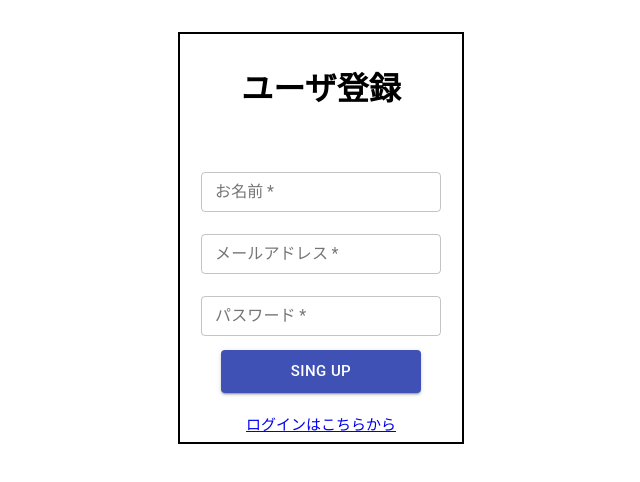
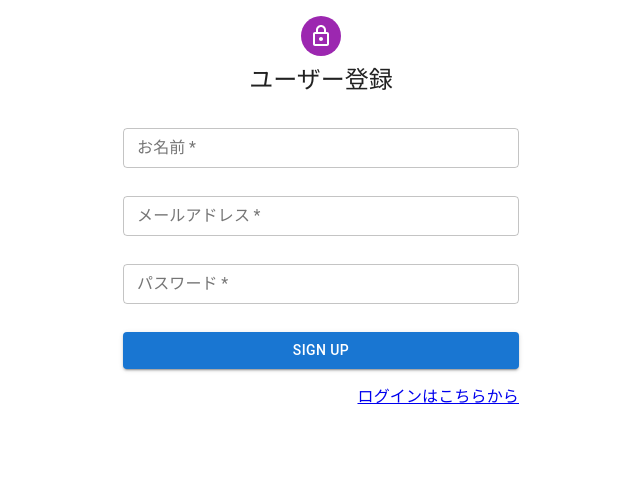
Before and after one commit to yukisakiyama2408/techtrain-react-mission1, a React (Create React App) app: page /signup in a window 1280 px wide. Shown: the top 482 px of the page, without its empty margins (319-959 px from the left). Built offline with nearby package versions, Linux system fonts and the light colour scheme.

Commit message:
update
ユーザー登録画面のUIを編集

```diff
--- a/src/Users/Signup.tsx
+++ b/src/Users/Signup.tsx
@@ -5,7 +5,18 @@
 import { Box } from "@material-ui/core";
 import { TextField } from "@material-ui/core";
 import { Controller } from "react-hook-form";
-import { Button } from "@material-ui/core";
+import Button from "@mui/material/Button";
+import Avatar from "@mui/material/Avatar";
+import CssBaseline from "@mui/material/CssBaseline";
+import FormControlLabel from "@mui/material/FormControlLabel";
+import Checkbox from "@mui/material/Checkbox";
+import Grid from "@mui/material/Grid";
+import LockOutlinedIcon from "@mui/icons-material/LockOutlined";
+import Typography from "@mui/material/Typography";
+import Container from "@mui/material/Container";
+import { createTheme, ThemeProvider } from "@mui/material/styles";
+
+const theme = createTheme();
 
 const Signup = () => {
   const navigate = useNavigate();
@@ -43,7 +54,144 @@
 
   return (
     <div className="signup">
-      <div className="signup-box">
+      <ThemeProvider theme={theme}>
+        <Container component="main" maxWidth="xs">
+          <CssBaseline />
+          <Box
+            sx={{
+              marginTop: 8,
+              display: "flex",
+              flexDirection: "column",
+              alignItems: "center",
+            }}
+          >
+            <Avatar sx={{ m: 1, bgcolor: "secondary.main" }}>
+              <LockOutlinedIcon />
+            </Avatar>
+            <Typography component="h1" variant="h5">
+              ユーザー登録
+            </Typography>
+            <Box
+              component="form"
+              onSubmit={handleSubmit(onSubmit)}
+              sx={{ mt: 3 }}
+            >
+              <Grid container spacing={2}>
+                <Grid item xs={12}>
+                  <Controller
+                    name="name"
+                    control={control}
+                    rules={{
+                      required: "入力必須ですよ！",
+                      maxLength: {
+                        value: 30,
+                        message: "30文字以下で入力してくださいね！",
+                      },
+                    }}
+                    render={({
+                      field: { onBlur, onChange, value },
+                      fieldState: { error },
+                    }) => (
+                      <TextField
+                        label="お名前"
+                        required
+                        fullWidth
+                        id="fullName"
+                        value={value}
+                        variant="outlined"
+                        margin="dense"
+                        onChange={onChange}
+                        onBlur={onBlur}
+                        error={Boolean(error)}
+                        helperText={error?.message}
+                      />
+                    )}
+                  />
+                </Grid>
+
+                <Grid item xs={12}>
+                  <Controller
+                    name="email"
+                    control={control}
+                    rules={{
+                      required: "入力必須ですよ！",
+                      maxLength: {
+                        value: 30,
+                        message: "30文字以下で入力してくださいね！",
+                      },
+                    }}
+                    render={({
+                      field: { onBlur, onChange, value },
+                      fieldState: { error },
+                    }) => (
+                      <TextField
+                        label="メールアドレス"
+                        fullWidth
+                        required
+                        value={value}
+                        variant="outlined"
+                        margin="dense"
+                        onChange={onChange}
+                        onBlur={onBlur}
+                        error={Boolean(error)}
+                        helperText={error?.message}
+                      />
+                    )}
+                  />
+                </Grid>
+                <Grid item xs={12}>
+                  <Controller
+                    name="password"
+                    control={control}
+                    rules={{
+                      required: "入力必須ですよ！",
+                      maxLength: {
+                        value: 30,
+                        message: "30文字以下で入力してくださいね！",
+                      },
+                    }}
+                    render={({
+                      field: { onBlur, onChange, value },
+                      fieldState: { error },
+                    }) => (
+                      <TextField
+                        label="パスワード"
+                        fullWidth
+                        required
+                        type="password"
+                        id="password"
+                        autoComplete="new-password"
+                        value={value}
+                        variant="outlined"
+                        margin="dense"
+                        onChange={onChange}
+                        onBlur={onBlur}
+                        error={Boolean(error)}
+                        helperText={error?.message}
+                      />
+                    )}
+                  />
+                </Grid>
+              </Grid>
+              <Button
+                type="submit"
+                fullWidth
+                variant="contained"
+                color="primary"
+                sx={{ mt: 3, mb: 2 }}
+              >
+                Sign Up
+              </Button>
+              <Grid container justifyContent="flex-end">
+                <Grid item>
+                  <Link to={"/login"}>ログインはこちらから</Link>
+                </Grid>
+              </Grid>
+            </Box>
+          </Box>
+        </Container>
+      </ThemeProvider>
+      {/* <div className="signup-box">
         <div className="signup-section">
           <h1>ユーザ登録</h1>
           <Box
@@ -159,7 +307,7 @@
             <Link to="/login">ログインはこちらから</Link>
           </div>
         </div>
-      </div>
+      </div> */}
     </div>
   );
 };
```
